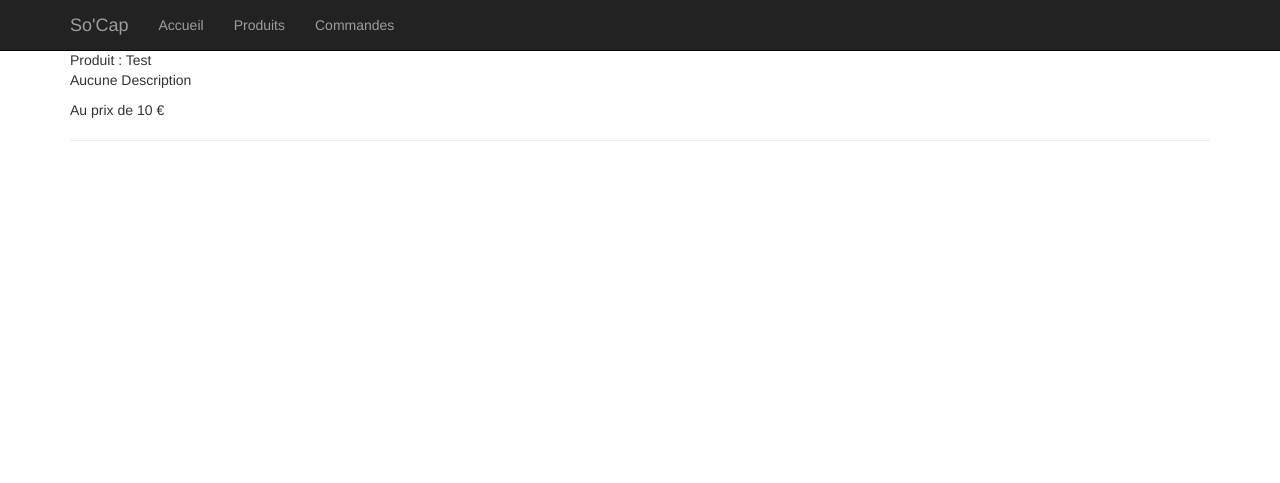
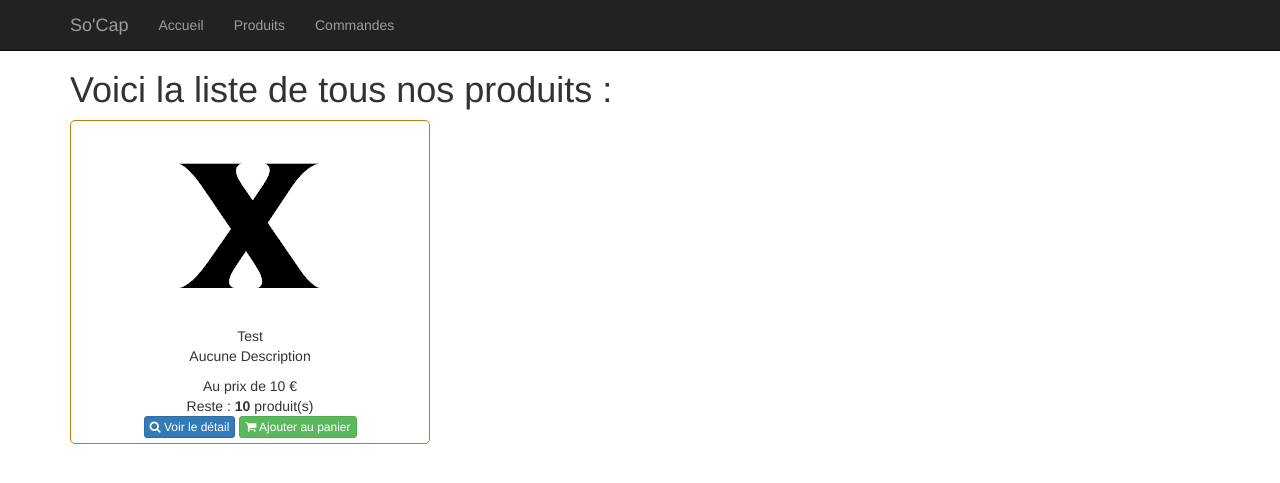
Before and after one commit to Cyboulette/so-cap, a PHP site: the page made by index.php in a window 1280 px wide. Shown: the top 483 px of the page. Run offline with PHP 8.4, Linux system fonts and the light colour scheme; data comes from the database, SQL or seed files in the repository; tables that the repository leaves empty hold one stand-in row (values such as "Sample post"); data that the repository does not hold is empty.

Commit message:
Liste des produits - Affichage

```diff
--- a/assets/css/style.css
+++ b/assets/css/style.css
@@ -1,3 +1,23 @@
 body {
 	padding-top: 50px;
 }
+
+.produit {
+	border: 1px solid #c57a09;
+	padding: 5px;
+	border-radius: 5px;
+	text-align: center;
+}
+
+.produit:hover {
+	background: #222;
+	color: white;
+}
+
+.produit:hover img {
+	background: white;
+}
+
+.produit span {
+	display: block;
+}
--- a/controller/ControllerProduit.php
+++ b/controller/ControllerProduit.php
@@ -17,19 +17,7 @@ class ControllerProduit {
 	}
 
    public static function read() {
-      if(isset($_GET['login'])) {
-         $u = ModelProduit::select($_GET['login']);
-      } else {
-         $u = false;
-      }
-
-      if($u != false) {
-         $view = 'detail';
-         $pagetitle= 'Détail d\'une utilisateur';
-         require File::build_path(array('view', 'view.php'));
-      } else {
-         ModelProduit::error("Cet utilisateur n'existe pas :'(");
-      }
+      ModelProduit::error("Fonction en cours de développement ...");
    }
 }
 ?>
--- a/model/ModelProduit.php
+++ b/model/ModelProduit.php
@@ -38,5 +38,28 @@ class ModelProduit extends Model {
 	        $this->prix = $prix;
 	    }
 	}
+
+	public function getStock() {
+		try {
+			$sql = "SELECT * from `stocks` WHERE `idProduit` = :idProduit";
+			$req_stocks = Model::$pdo->prepare($sql);
+
+			$values = array(
+				'idProduit' => $this->idProduit
+			);
+
+			$req_stocks->execute($values);
+			$result = $req_stocks->fetch();
+
+			if(empty($result)) {
+				// Le stock n'a pas été crée.
+				return 0;
+			} else {
+				return $result['stockRestant'];
+			}
+		} catch(PDOException $e) {
+			return 0;
+		}
+	}
 }
 ?>
--- a/view/produit/list.php
+++ b/view/produit/list.php
@@ -1,3 +1,6 @@
+<h1>Voici la liste de tous nos produits :</h1>
+
+<div class="row">
 	<?php
 	foreach ($tab_p as $p) {
 		$idProduit = $p->get('idProduit');
@@ -5,11 +8,28 @@ foreach ($tab_p as $p) {
 		$categorieProduit = $p->get('categorieProduit'); // A gérer ?
 		$description = strip_tags($p->get('description'));
 		$prix = $p->get('prix');
+		$stock = $p->getStock();
 	?>
-	<div class="produit" data-id="<?=$idProduit?>">
-		Produit : <?=$label?> <br/>
-		<p><?=$description?></p>
-		Au prix de <?=$prix?> €
+		<div class="col-md-4" data-id="<?=$idProduit?>">
+			<div class="produit">
+				<div class="image">
+					<img src="assets/images/no_visu.png" />
 				</div>
-	<hr/>
+
+				<div class="title"><?=$label?></div>
+
+				<p class="description"><?=$description?></p>
+
+				<div class="details">
+					<span class="prix">Au prix de <?=$prix?> €</span>
+					<span class="stock">Reste : <b><?=$stock?></b> produit(s)</span>
+				</div>
+
+				<div class="buttons">
+					<a href="?controller=produit&action=read&idProduit=<?=$idProduit?>" class="btn btn-primary btn-xs"><i class="fa fa-search" aria-hidden="true"></i> Voir le détail</a>
+					<a href="" class="btn btn-success btn-xs"><i class="fa fa-shopping-cart" aria-hidden="true"></i> Ajouter au panier</a>
+				</div>
+			</div>
+		</div>
 	<?php } ?>
+</div>
```
Also changed, not shown: assets/images/no_visu.png (added). Lines whose indentation alone changed are shown as unchanged.
